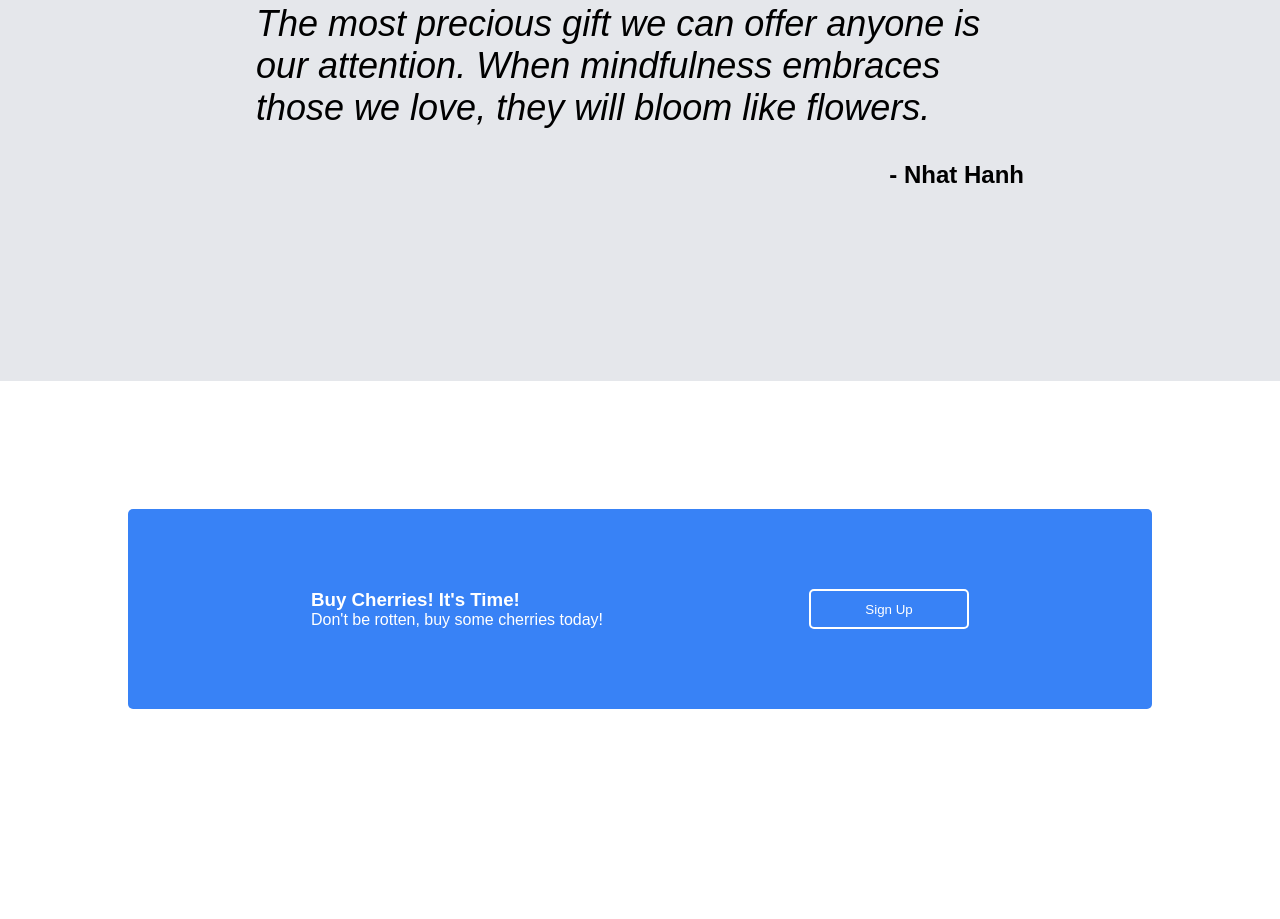
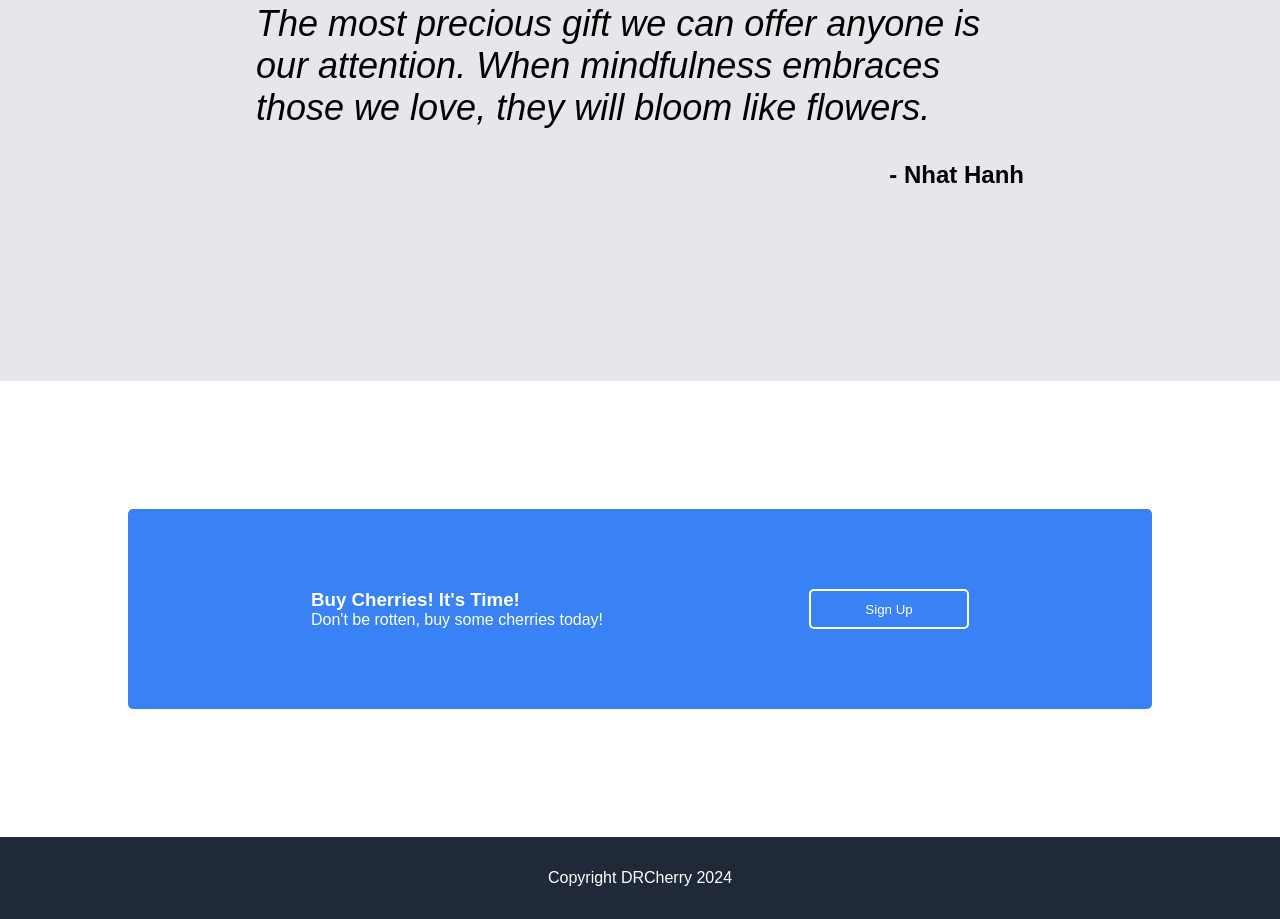
Before and after one commit to jviper32/flex_practice, a plain HTML site: page index.html in a window 1280 px wide. Shown: the part 1297-2216 px from the top of the page. Before the commit the page ends 2134 px from the top, so only its background shows below. Drawn offline with Linux system fonts and the light colour scheme.

Commit message:
Finished footer - completed project

```diff
--- a/index.html
+++ b/index.html
@@ -73,7 +73,7 @@
         </section>
     </main>
     <footer>
-
+        <p>Copyright DRCherry 2024</p>
     </footer>
 </body>
 
--- a/styles.css
+++ b/styles.css
@@ -154,3 +154,10 @@ blockquote .cite {
     border-color: white;
     border-style: solid;
 }
+
+footer {
+    background-color: #1f2937;
+    color: white;
+    text-align: center;
+    padding: 2rem
+}
```
